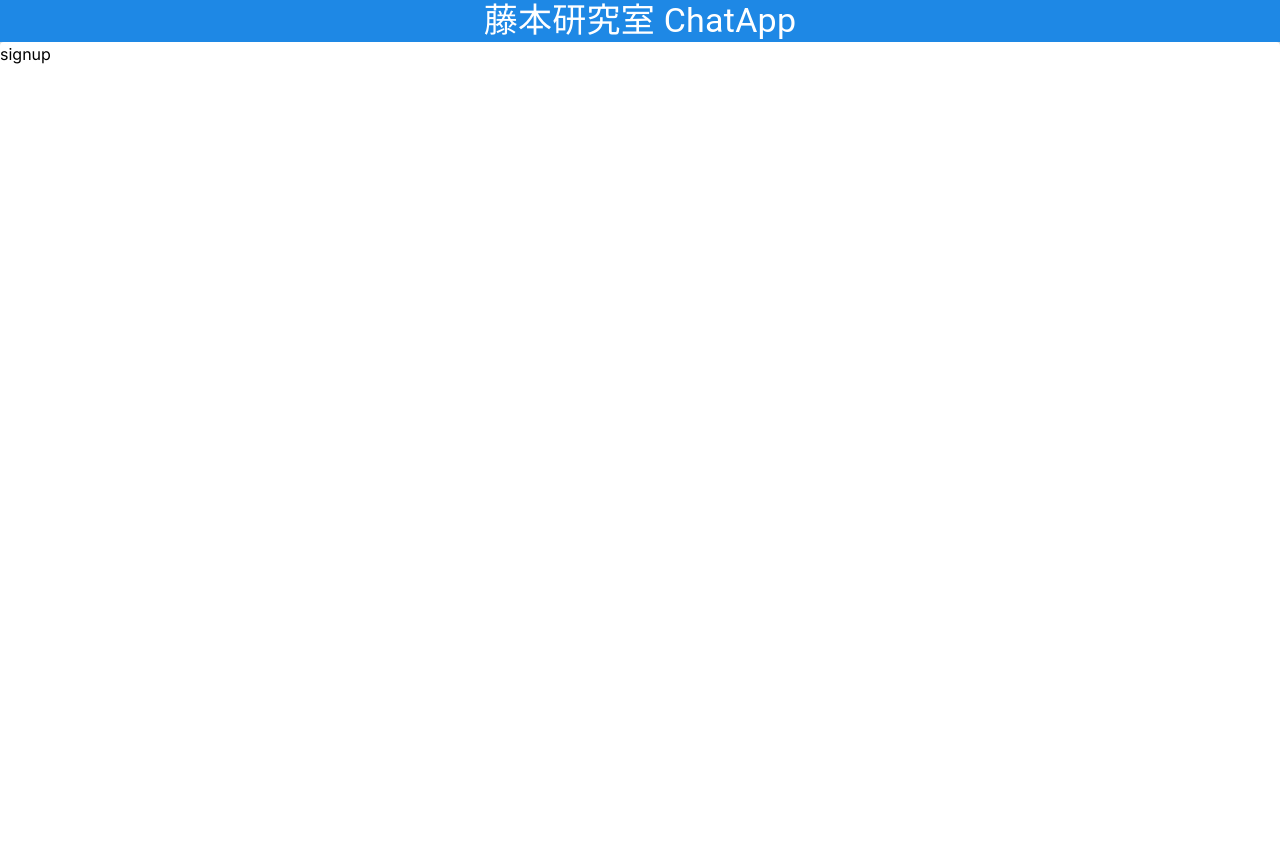
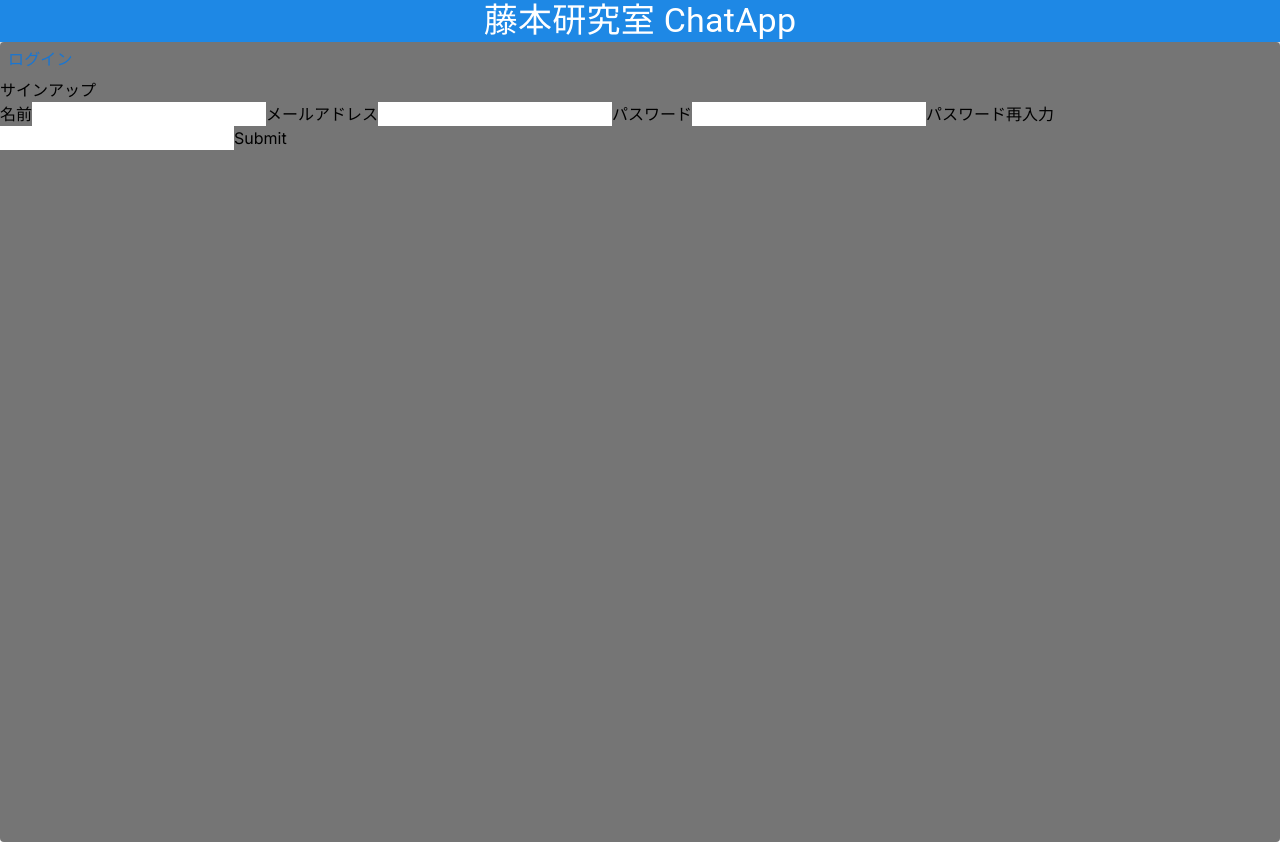
Before and after one commit to fujimotolabs/chatApp, a Next.js app in the folder front/chat/: page /signup in a window 1280 px wide. Built offline with nearby package versions, Linux system fonts and the light colour scheme.

Commit message:
ログイン、サインインのフォームの入力欄の作成

```diff
--- a/front/chat/app/(auth)/layout.tsx
+++ b/front/chat/app/(auth)/layout.tsx
@@ -1,4 +1,5 @@
 import Box from "@mui/material/Box";
+import { grey } from '@mui/material/colors';
 
 export default function RootLayout({
   children,
@@ -12,7 +13,7 @@ export default function RootLayout({
         flexWrap: "wrap",
         height: "100vh",
         color: "Black",
-        bgcolor: "background.paper",
+        backgroundColor: grey[600],
         borderRadius: 1,
       }}
     >
--- a/front/chat/app/(auth)/login/page.tsx
+++ b/front/chat/app/(auth)/login/page.tsx
@@ -1,5 +1,25 @@
-export default function Home() {
+"use client"
+
+import React from 'react'
+import LoginForm from '@/components/form/LoginForm'
+import { Button, Grid, Typography } from "@mui/material";
+import Link  from 'next/link';
+
+
+const LoginPage = () => {
   return (
-    <div>login</div>
+    <div>
+      <Link href="/signup">
+        <Button color={"primary"}>
+          <Typography fontSize={"h3"}>
+            新規登録
+          </Typography>
+        </Button>
+      </Link>
+      <h1>ログイン</h1>
+      <LoginForm />
+    </div>
   )
 }
+
+export default LoginPage
--- a/front/chat/app/(auth)/signup/page.tsx
+++ b/front/chat/app/(auth)/signup/page.tsx
@@ -1,5 +1,24 @@
-export default function Home() {
+"use client"
+
+import React from 'react'
+import SignUpForm from '@/components/form/SignupForm'
+import { Button, Grid, Typography } from "@mui/material";
+import Link  from 'next/link';
+
+const SignUpPage = () => {
   return (
-    <div>signup</div>
+    <div>
+      <Link href="/login">
+        <Button color={"primary"}>
+          <Typography fontSize={"h3"}>
+            ログイン
+          </Typography>
+        </Button>
+      </Link>
+      <h1>サインアップ</h1>
+      <SignUpForm />
+    </div>
   )
 }
+
+export default SignUpPage
--- a/front/chat/app/(authenticated)/layout.tsx
+++ b/front/chat/app/(authenticated)/layout.tsx
@@ -1,4 +1,4 @@
-import Sidebar from "@/component/layout/sidebar";
+import Sidebar from "@/components/layout/sidebar";
 import Box from "@mui/material/Box";
 
 export default function RootLayout({
--- a/front/chat/app/layout.tsx
+++ b/front/chat/app/layout.tsx
@@ -1,7 +1,7 @@
 import type { Metadata } from "next";
 import { Inter } from "next/font/google";
 import "./globals.css";
-import Header from "@/component/layout/header";
+import Header from "@/components/layout/header";
 
 const inter = Inter({ subsets: ["latin"] });
 
--- /dev/null
+++ b/front/chat/components/form/LoginForm.tsx
@@ -0,0 +1,56 @@
+import { useForm } from 'react-hook-form';
+
+type LoginFormData = {
+  email: string;
+  password: string;
+};
+
+const LoginForm = () => {
+  const {
+    register,
+    handleSubmit,
+    formState: { errors },
+    getValues,
+    trigger
+  } = useForm<LoginFormData>({
+    mode: "onBlur",
+    criteriaMode: "all"
+  });
+
+  const onSubmit = (data: LoginFormData) => {
+    console.log(data);
+  };
+
+  return (
+    <form onSubmit={handleSubmit(onSubmit)}>
+      <label htmlFor="email">メールアドレス</label>
+      <input
+        id="email"
+        type="email"
+        {...register("email", {
+          required: "メールアドレスを入力してください",
+          pattern: {
+            value: /^[\w\-._]+@[\w\-._]+\.[A-Za-z]+/,
+            message: "入力形式がメールアドレスではありません。"
+          }
+        })}
+      />
+      {errors.email && <p>{errors.email.message}</p>}
+
+      <label htmlFor="password">パスワード</label>
+      <input
+        id="password"
+        type="password"
+        {...register("password", {
+          required: "パスワードを入力してください",
+          minLength: 6
+          })}
+      />
+      {errors.password && <p>{errors.password.message}</p>}
+
+      <input type="submit" />
+    </form>
+  );
+};
+
+export default LoginForm;
--- /dev/null
+++ b/front/chat/components/form/SignUpForm.tsx
@@ -0,0 +1,87 @@
+import { useForm } from 'react-hook-form';
+
+type SignUpFormData = {
+  name: string;
+  email: string;
+  password: string;
+  password_confirmation: string;
+};
+
+const SignUpForm = () => {
+  const {
+    register,
+    handleSubmit,
+    formState: { errors },
+    getValues,
+    trigger
+  } = useForm<SignUpFormData>({
+    mode: "onBlur",
+    criteriaMode: "all"
+  });
+
+  const onSubmit = (data: SignUpFormData) => {
+    console.log(data);
+  };
+
+  return (
+    <form onSubmit={handleSubmit(onSubmit)}>
+      <label htmlFor="name">名前</label>
+      <input
+        id="name"
+        {...register("name", {
+          required: '名前を入力してください'
+        })}
+      />
+      {errors.name && <p>{errors.name.message}</p>}
+
+      <label htmlFor="email">メールアドレス</label>
+      <input
+        id="email"
+        type="email"
+        {...register("email", {
+          required: "メールアドレスを入力してください",
+          pattern: {
+            value: /^[\w\-._]+@[\w\-._]+\.[A-Za-z]+/,
+            message: "入力形式がメールアドレスではありません。"
+          }
+        })}
+      />
+      {errors.email && <p>{errors.email.message}</p>}
+
+      <label htmlFor="password">パスワード</label>
+      <input
+        id="password"
+        type="password"
+        {...register("password", {
+          required: "パスワードを入力してください",
+          onBlur: () => {
+            if (getValues("password_confirmation")) {
+              trigger("password_confirmation");
+            }
+          },
+          minLength: 6
+          })}
+      />
+      {errors.password && <p>{errors.password.message}</p>}
+
+      <label htmlFor="password_confirmation">パスワード再入力</label>
+      <input
+        id="password_confirmation"
+        type="password"
+        {...register("password_confirmation", {
+          required: "パスワードを入力してください",
+          minLength: 6 ,
+          validate: (value) => {
+            return (
+              value === getValues("password") || "パスワードが一致しません"
+            );
+          }})}
+      />
+      {errors.password_confirmation && <p>{errors.password_confirmation.message}</p>}
+
+      <input type="submit" />
+    </form>
+  );
+};
+
+export default SignUpForm;
--- a/front/chat/component/layout/sidebar.tsx
+++ b/front/chat/components/layout/sidebar.tsx
@@ -37,6 +37,14 @@ export default function Sidebar() {
             </Typography>
           </Button>
         </Link>
+        <Link href="/login">
+          <Button color={"primary"}>
+            <Typography fontSize={"h3"}>
+              <HomeWorkIcon />
+              ログイン
+            </Typography>
+          </Button>
+        </Link>
       </Grid>
     </Grid>
   );
--- a/front/chat/package.json
+++ b/front/chat/package.json
@@ -13,10 +13,11 @@
     "@emotion/styled": "^11.11.0",
     "@mui/icons-material": "^5.15.13",
     "@mui/material": "^5.15.13",
+    "axios": "^1.6.8",
     "next": "14.1.3",
-    "axios": "^1.6.8",
     "react": "^18",
     "react-dom": "^18",
+    "react-hook-form": "^7.51.3",
     "swr": "^2.2.5"
   },
   "devDependencies": {
```
Also changed, not shown: front/chat/components/layout/header.tsx (renamed from front/chat/component/layout/header.tsx), 1 other file (tests, documents, lock files or other folders).
